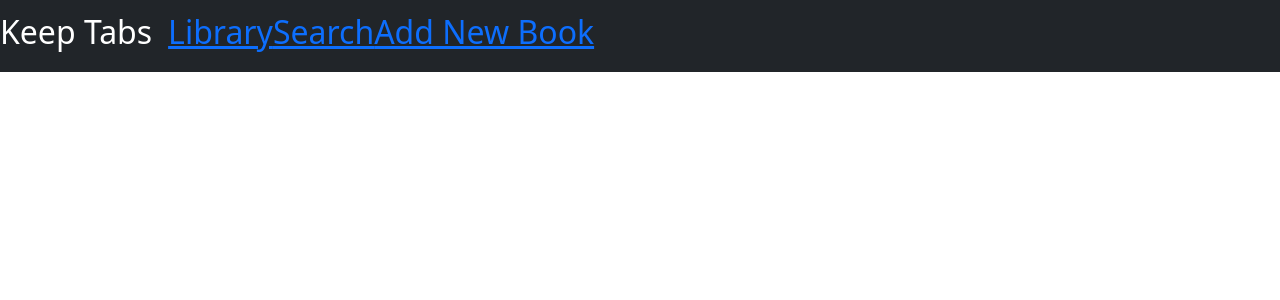
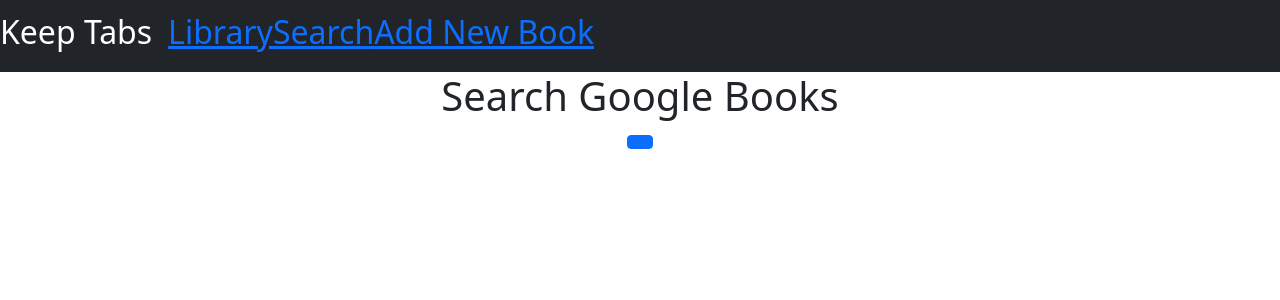
Before and after one commit to mmccarthy64/Keep-Tabs, a React (Create React App) app: page /search in a window 1280 px wide. Shown: the top 300 px of the page. Built offline with nearby package versions, Linux system fonts and the light colour scheme; no server answers.

Commit message:
Create SearchResults, GoogleBooks

```diff
--- a/src/components/Book.js
+++ b/src/components/Book.js
@@ -20,7 +20,7 @@ class Book extends Component {
                         <Card.Text>Pages: {page_count}</Card.Text>
                     </Card.Body>
                     <Card.Footer>
-                        <Button className='mb-2' variant="primary" >View Comments</Button>
+                        {/* <Button className='mb-2' variant="primary" >View Comments</Button> */}
                         <Button variant="secondary" onClick={this.handleOnClick} >Delete from Library</Button>
                     </Card.Footer>
                 </Card>
--- a/src/components/Books.js
+++ b/src/components/Books.js
@@ -14,8 +14,8 @@ class Books extends Component {
                 deleteBook={this.props.deleteBook}
             />)
         return (
-            <div>
-                <h1>Library</h1>
+            <div style={{ textAlign: 'center' }}>
+                <h1>My Library</h1>
                 <div className='grid'>
                     {books}
                 </div>
--- /dev/null
+++ b/src/components/GoogleBooks.js
@@ -0,0 +1,5 @@
+export const googleBooksSearch = (search) => {
+    fetch(`https://www.googleapis.com/books/v1/volumes?q=${search}&key=${process.env.REACT_APP_GOOGLE_KEY}`)
+        .then(response => response.json())
+        .then(results => renderGoogleResults(results))
+}
--- /dev/null
+++ b/src/components/Search.js
@@ -0,0 +1,17 @@
+import React, { Component } from 'react';
+import SearchResults from './SearchResults';
+import { Button } from 'react-bootstrap';
+
+class Search extends Component {
+    render() {
+        return (
+            <div style={{ textAlign: 'center' }}>
+                <h1 >Search Google Books</h1>
+                <Button />
+                <SearchResults />
+            </div>
+        );
+    }
+}
+
+export default Search;
--- /dev/null
+++ b/src/components/SearchResults.js
@@ -0,0 +1,13 @@
+import React, { Component } from 'react';
+
+class SearchResults extends Component {
+    render() {
+        return (
+            <div>
+
+            </div>
+        );
+    }
+}
+
+export default SearchResults;
--- a/src/containers/BooksContainer.js
+++ b/src/containers/BooksContainer.js
@@ -3,6 +3,7 @@ import BookForm from '../components/BookForm';
 import Books from '../components/Books'
 import { Route, Switch } from 'react-router';
 import { connect } from 'react-redux';
+import Search from '../components/Search';
 
 class BooksContainer extends Component {
 
@@ -17,7 +18,7 @@ class BooksContainer extends Component {
                         < BookForm createBook={this.props.createBook} />
                     </Route>
                     <Route path='/search'>
-                        {/* search GoogleBooks */}
+                        <Search />
                     </Route>
                 </Switch>
             </div>
```
Also changed, not shown: src/App.css (line endings or trailing spaces).
